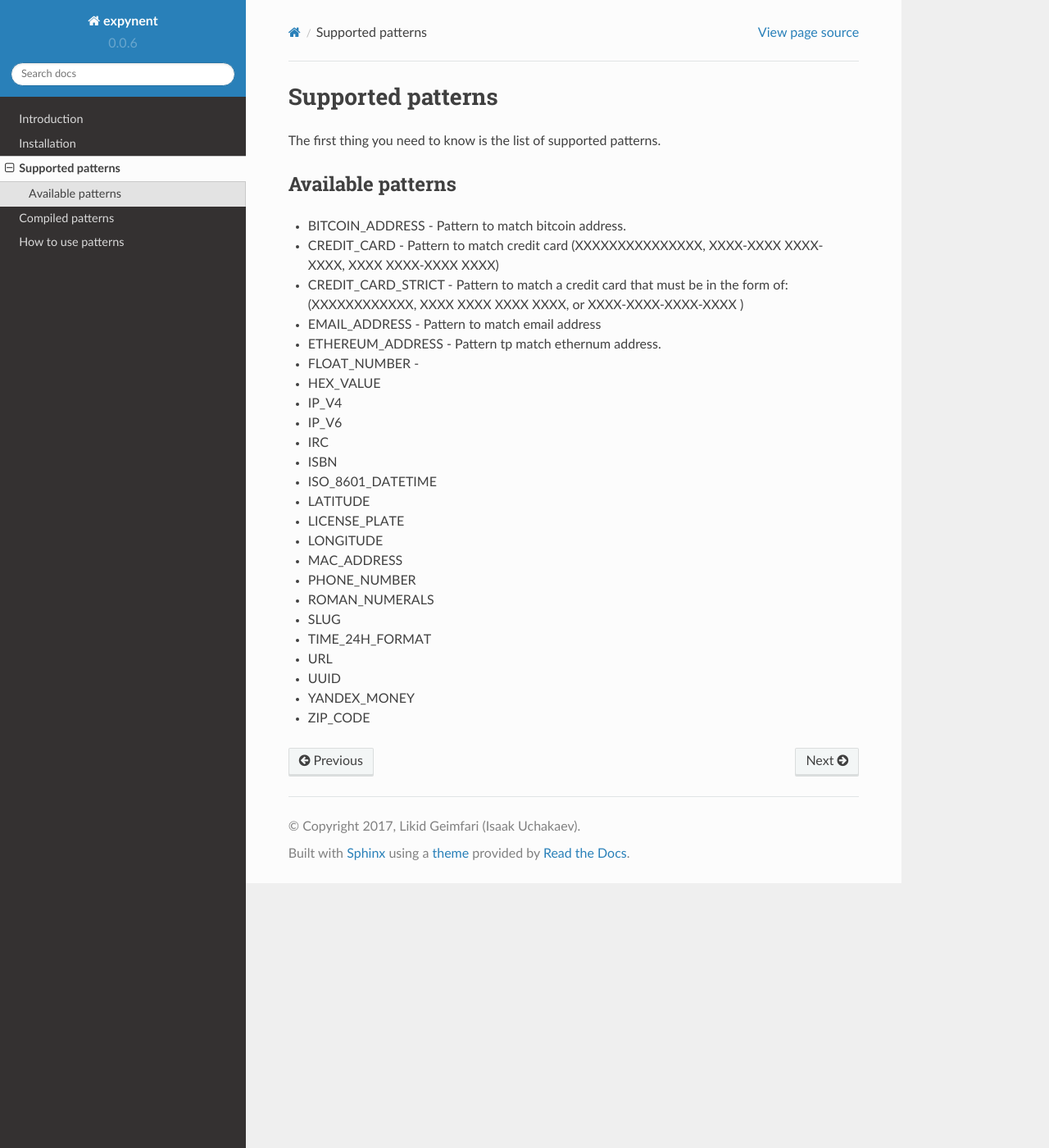
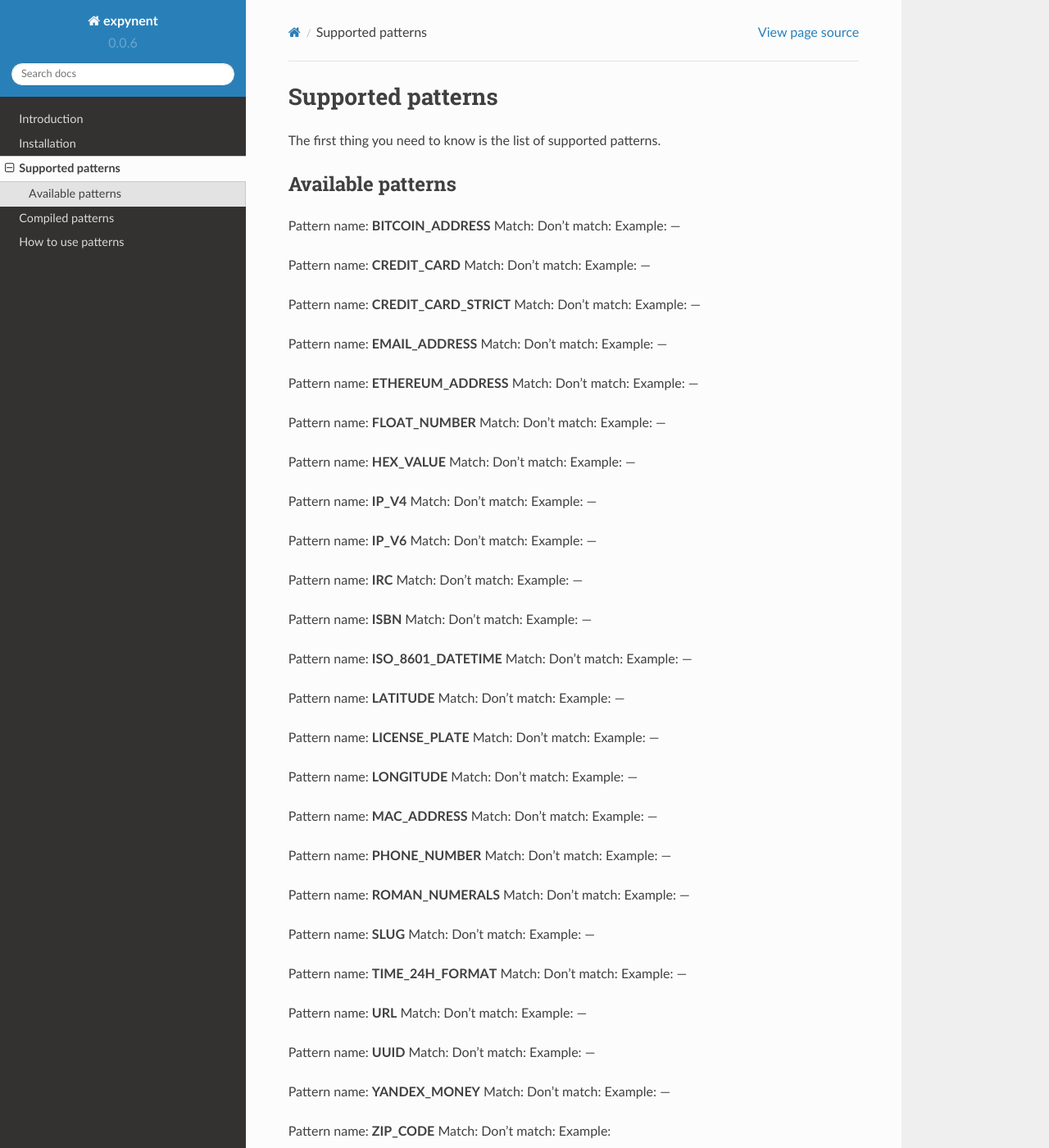
Before and after one commit to lk-geimfari/expynent, a Sphinx documentation site: the page built from docs/source/supported_patterns.rst, in a window 1280 px wide and 1400 px high. Shown: the whole window at 82% size. Built offline with Sphinx 7.4.7 and the Read the Docs theme 2.0.0, drawn with Linux system fonts in a browser that asks for light colours.

Commit message:
Updated template of supported patterns in docs

```diff
--- a/docs/source/introduction.rst
+++ b/docs/source/introduction.rst
@@ -6,4 +6,4 @@ Introduction
 
    Regular Expression Patterns Library
 
-expynent is a tiny library that provides regular expression patterns. This can be useful if you don't want to write regular expression manually. Also you can use this library as fixture for testing framework like a py.test.
+**Expynent** is a tiny library that provides regular expression patterns. This can be useful if you don't want to write regular expression manually. Also you can use this library as fixture for testing framework like a py.test.
--- a/docs/source/supported_patterns.rst
+++ b/docs/source/supported_patterns.rst
@@ -6,27 +6,145 @@ The first thing you need to know is the list of supported patterns.
 Available patterns
 ------------------
 
-* BITCOIN_ADDRESS - Pattern to match bitcoin address.
-* CREDIT_CARD - Pattern to match credit card (XXXXXXXXXXXXXXX, XXXX-XXXX XXXX-XXXX, XXXX XXXX-XXXX XXXX)
-* CREDIT_CARD_STRICT - Pattern to match a credit card that must be in the form of: (XXXXXXXXXXXX, XXXX XXXX XXXX XXXX, or XXXX-XXXX-XXXX-XXXX )
-* EMAIL_ADDRESS - Pattern to match email address
-* ETHEREUM_ADDRESS - Pattern tp match ethernum address.
-* FLOAT_NUMBER -
-* HEX_VALUE
-* IP_V4
-* IP_V6
-* IRC
-* ISBN
-* ISO_8601_DATETIME
-* LATITUDE
-* LICENSE_PLATE
-* LONGITUDE
-* MAC_ADDRESS
-* PHONE_NUMBER
-* ROMAN_NUMERALS
-* SLUG
-* TIME_24H_FORMAT
-* URL
-* UUID
-* YANDEX_MONEY
-* ZIP_CODE
+Pattern name: **BITCOIN_ADDRESS**
+Match:
+Don't match:
+Example:
+---
+
+Pattern name: **CREDIT_CARD**
+Match:
+Don't match:
+Example:
+---
+
+Pattern name: **CREDIT_CARD_STRICT**
+Match:
+Don't match:
+Example:
+---
+
+Pattern name: **EMAIL_ADDRESS**
+Match:
+Don't match:
+Example:
+---
+
+Pattern name: **ETHEREUM_ADDRESS**
+Match:
+Don't match:
+Example:
+---
+
+Pattern name: **FLOAT_NUMBER**
+Match:
+Don't match:
+Example:
+---
+
+Pattern name: **HEX_VALUE**
+Match:
+Don't match:
+Example:
+---
+
+Pattern name: **IP_V4**
+Match:
+Don't match:
+Example:
+---
+
+Pattern name: **IP_V6**
+Match:
+Don't match:
+Example:
+---
+
+Pattern name: **IRC**
+Match:
+Don't match:
+Example:
+---
+
+Pattern name: **ISBN**
+Match:
+Don't match:
+Example:
+---
+
+Pattern name: **ISO_8601_DATETIME**
+Match:
+Don't match:
+Example:
+---
+
+Pattern name: **LATITUDE**
+Match:
+Don't match:
+Example:
+---
+
+Pattern name: **LICENSE_PLATE**
+Match:
+Don't match:
+Example:
+---
+
+Pattern name: **LONGITUDE**
+Match:
+Don't match:
+Example:
+---
+
+Pattern name: **MAC_ADDRESS**
+Match:
+Don't match:
+Example:
+---
+
+Pattern name: **PHONE_NUMBER**
+Match:
+Don't match:
+Example:
+---
+
+Pattern name: **ROMAN_NUMERALS**
+Match:
+Don't match:
+Example:
+---
+
+Pattern name: **SLUG**
+Match:
+Don't match:
+Example:
+---
+
+Pattern name: **TIME_24H_FORMAT**
+Match:
+Don't match:
+Example:
+---
+
+Pattern name: **URL**
+Match:
+Don't match:
+Example:
+---
+
+Pattern name: **UUID**
+Match:
+Don't match:
+Example:
+---
+
+Pattern name: **YANDEX_MONEY**
+Match:
+Don't match:
+Example:
+---
+
+Pattern name: **ZIP_CODE**
+Match:
+Don't match:
+Example:
```
Also changed, not shown: 3 other files.
